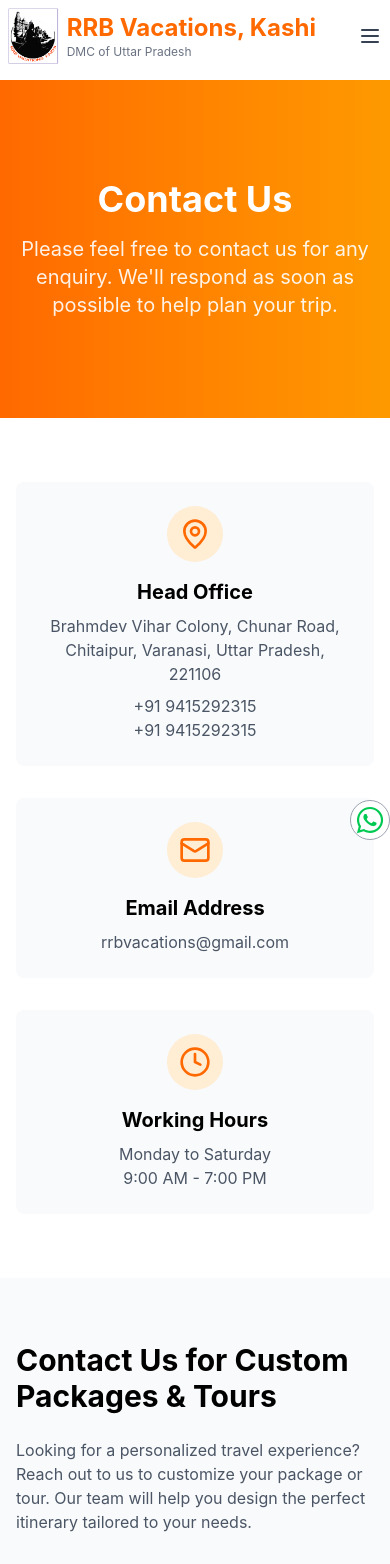
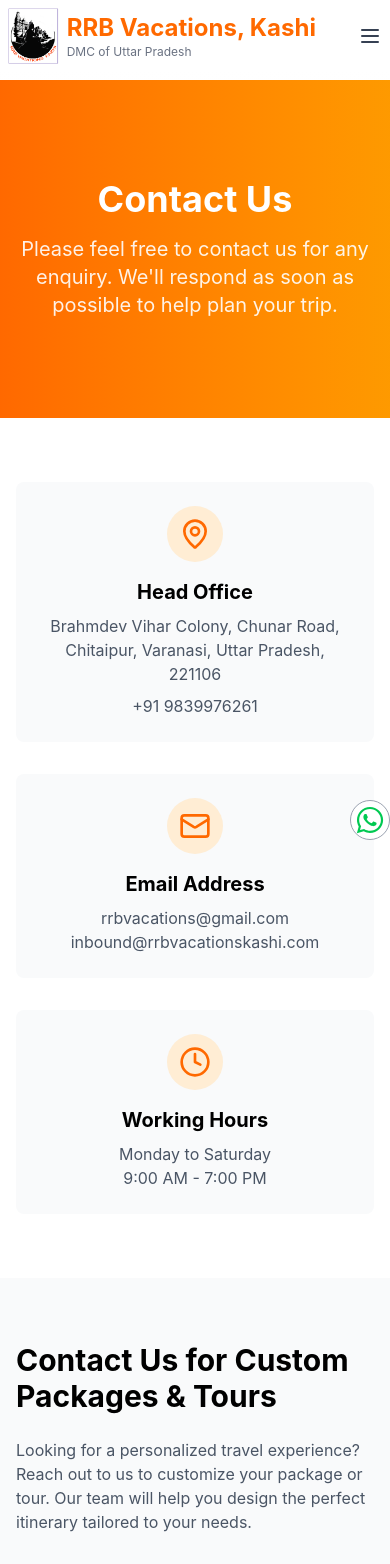
Before and after one commit to tanmay722/RRB-VACATIONS, a React (Vite) app: page /contact in a window 390 px wide. Shown: the top 1564 px of the page. Built offline with nearby package versions, Linux system fonts and the light colour scheme.

Commit message:
email and phone number update

```diff
--- a/src/components/Footer.jsx
+++ b/src/components/Footer.jsx
@@ -196,8 +196,8 @@ export default function Footer() {
                 <li className="flex items-start">
                   <Phone className="h-5 w-5 mr-3 text-orange-500 mt-1" />
                   <span className="text-gray-400">
-                    <strong>Contact:</strong> +91 9415292315 |
-                    rrbvacations@gmail.com
+                    <strong>Contact:</strong> +91 9839976261 |
+                    inbound@rrbvacationskashi.com
                   </span>
                 </li>
               </ul>
@@ -239,7 +239,7 @@ export default function Footer() {
       </footer>
       <div className="fixed bottom-1 sm:bottom-2 right-0 sm:right-2 flex flex-col items-center space-y-2">
         <Link
-          to="https://wa.me/919415292315"
+          to="https://wa.me/919839976261"
           target="_blank"
           rel="noopener noreferrer"
           className="bg-white border border-gray-400 p-1 sm:p-2 rounded-full text-green-500 transition-colors duration-300"
--- a/src/components/Navbar.jsx
+++ b/src/components/Navbar.jsx
@@ -202,7 +202,7 @@ export default function Navbar() {
             <Phone className="h-5 w-5 mr-2 lg:mr-0 xl:mr-2" />
             +91
             <nbsp />
-            9415292315
+            9839976261
           </div>
 
           {/* Hamburger Menu (Mobile) */}
@@ -359,12 +359,12 @@ export default function Navbar() {
               <div
                 onClick={() => {
                   setIsOpen(false);
-                  window.open("tel:+919415292315");
+                  window.open("tel:+919839976261");
                 }}
                 className="flex items-center text-orange-500 font-medium py-2"
               >
                 <Phone className="h-5 w-5 mr-2" />
-                +91 9415292315
+                +91 9839976261
               </div>
             </div>
           </motion.div>
--- a/src/pages/Contact.jsx
+++ b/src/pages/Contact.jsx
@@ -102,8 +102,7 @@ export default function Contact() {
                 Brahmdev Vihar Colony, Chunar Road, Chitaipur, Varanasi, Uttar
                 Pradesh, 221106
               </p>
-              <p className="text-gray-600"> +91 9415292315</p>
-              <p className="text-gray-600"> +91 9415292315</p>
+              <p className="text-gray-600"> +91 9839976261</p>
             </motion.div>
 
             {/* Email */}
@@ -120,6 +119,7 @@ export default function Contact() {
               </div>
               <h3 className="text-xl font-bold mb-2">Email Address</h3>
               <p className="text-gray-600">rrbvacations@gmail.com</p>
+              <p className="text-gray-600">inbound@rrbvacationskashi.com</p>
             </motion.div>
 
             {/* Working Hours */}
@@ -175,7 +175,7 @@ export default function Contact() {
 
                 {/* WhatsApp Button */}
                 <a
-                  href="https://wa.me/919415292315?text=Hi%20RRB%20Vacations%20Kashi%20Team,%20I'm%20interested%20in%20a%20custom%20package%20tour."
+                  href="https://wa.me/919839976261?text=Hi%20RRB%20Vacations%20Kashi%20Team,%20I'm%20interested%20in%20a%20custom%20package%20tour."
                   target="_blank"
                   rel="noopener noreferrer"
                   className="inline-flex items-center justify-center px-6 py-3 bg-green-500 text-white font-medium rounded-md hover:bg-green-600 transition duration-300"
@@ -185,7 +185,7 @@ export default function Contact() {
                 </a>
                 {/* Call Button */}
                 <a
-                  href="tel:+919415292315"
+                  href="tel:+919839976261"
                   className="inline-flex items-center justify-center px-6 py-3 bg-blue-500 text-white font-medium rounded-md hover:bg-blue-600 transition duration-300"
                 >
                   <Phone className="mr-2 h-5 w-5" />
--- a/src/pages/Home.jsx
+++ b/src/pages/Home.jsx
@@ -157,10 +157,10 @@ export default function Home() {
               whileHover={{ scale: 1.05 }}
               whileTap={{ scale: 0.95 }}
               className="flex px-8 py-4 bg-white text-orange-500 font-bold rounded-md shadow-lg hover:shadow-xl transition-all duration-300"
-              onClick={() => window.open("tel:+919415292315")}
+              onClick={() => window.open("tel:+919839976261")}
             >
               <Phone className="h-5 w-5 mr-2" />
-              <span className="font-medium">+91 9415292315</span>
+              <span className="font-medium">+91 9839976261</span>
             </motion.button>
           </div>
         </div>
--- a/src/pages/PackageDetail.jsx
+++ b/src/pages/PackageDetail.jsx
@@ -411,7 +411,7 @@ export default function PackageDetail() {
                 <motion.button
                   whileHover={{ scale: 1.02 }}
                   whileTap={{ scale: 0.98 }}
-                  onClick={() => window.open("tel:+919415292315")}
+                  onClick={() => window.open("tel:+919839976261")}
                   className="w-full py-3 bg-orange-500 text-white font-bold rounded-md hover:bg-orange-600 transition-colors duration-300 mb-4"
                 >
                   <span className="flex justify-center">
--- a/src/pages/RefundPolicy.jsx
+++ b/src/pages/RefundPolicy.jsx
@@ -85,7 +85,7 @@ export default function RefundPolicy() {
           <h2>3. Refund Process</h2>
           <p>
             To request a refund, please contact our customer service team at
-            rrbvacations@gmail.com or call +91 9415292315. Please include your
+            rrbvacations@gmail.com or call +91 9839976261. Please include your
             booking reference number and the reason for cancellation.
           </p>
 
@@ -142,7 +142,7 @@ export default function RefundPolicy() {
           <h2>9. Contact Information</h2>
           <p>
             If you have any questions about our Refund Policy, please contact us
-            at rrbvacations@gmail.com or call +91 9415292315.
+            at rrbvacations@gmail.com or call +91 9839976261.
           </p>
 
           <h2>Payment Policy</h2>
```
